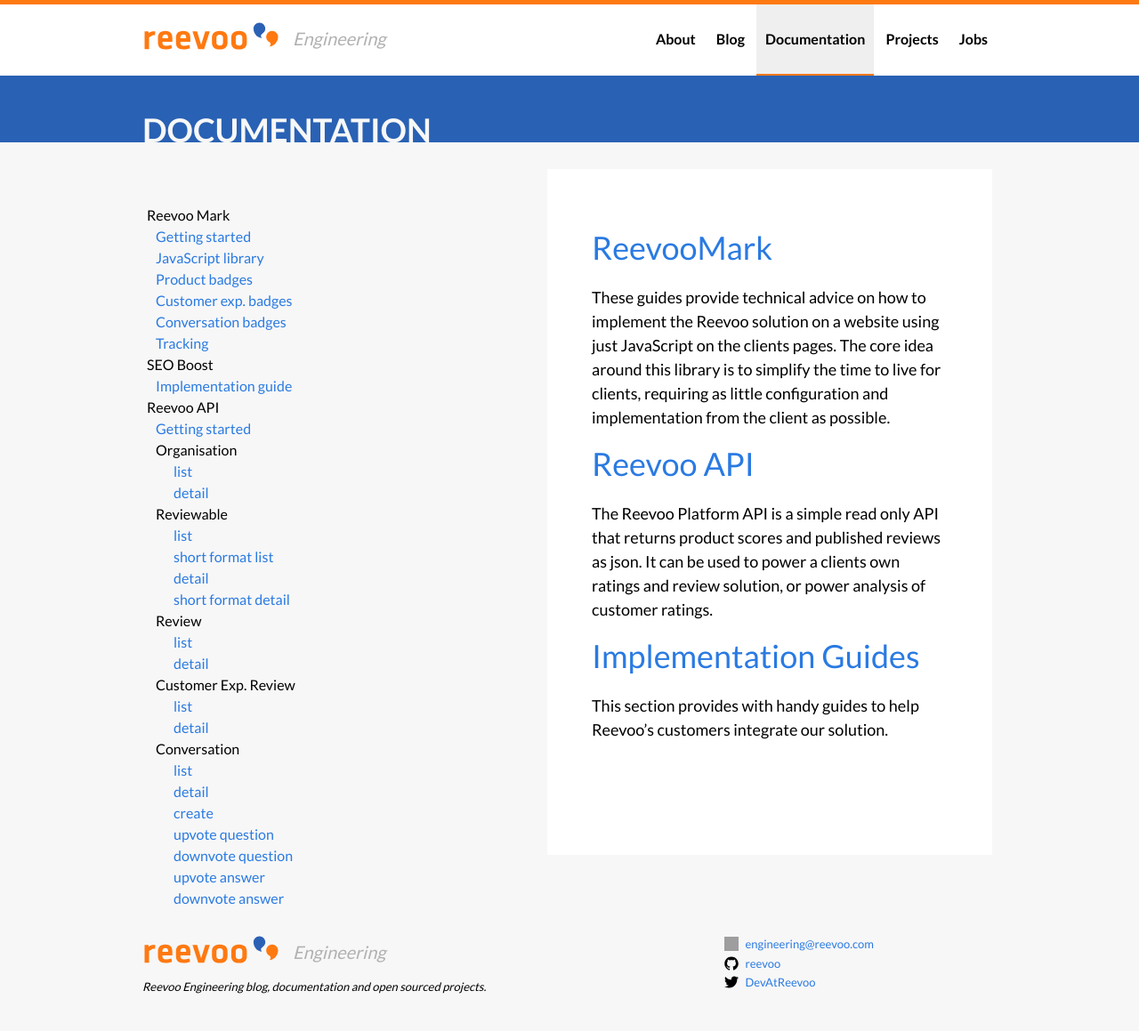
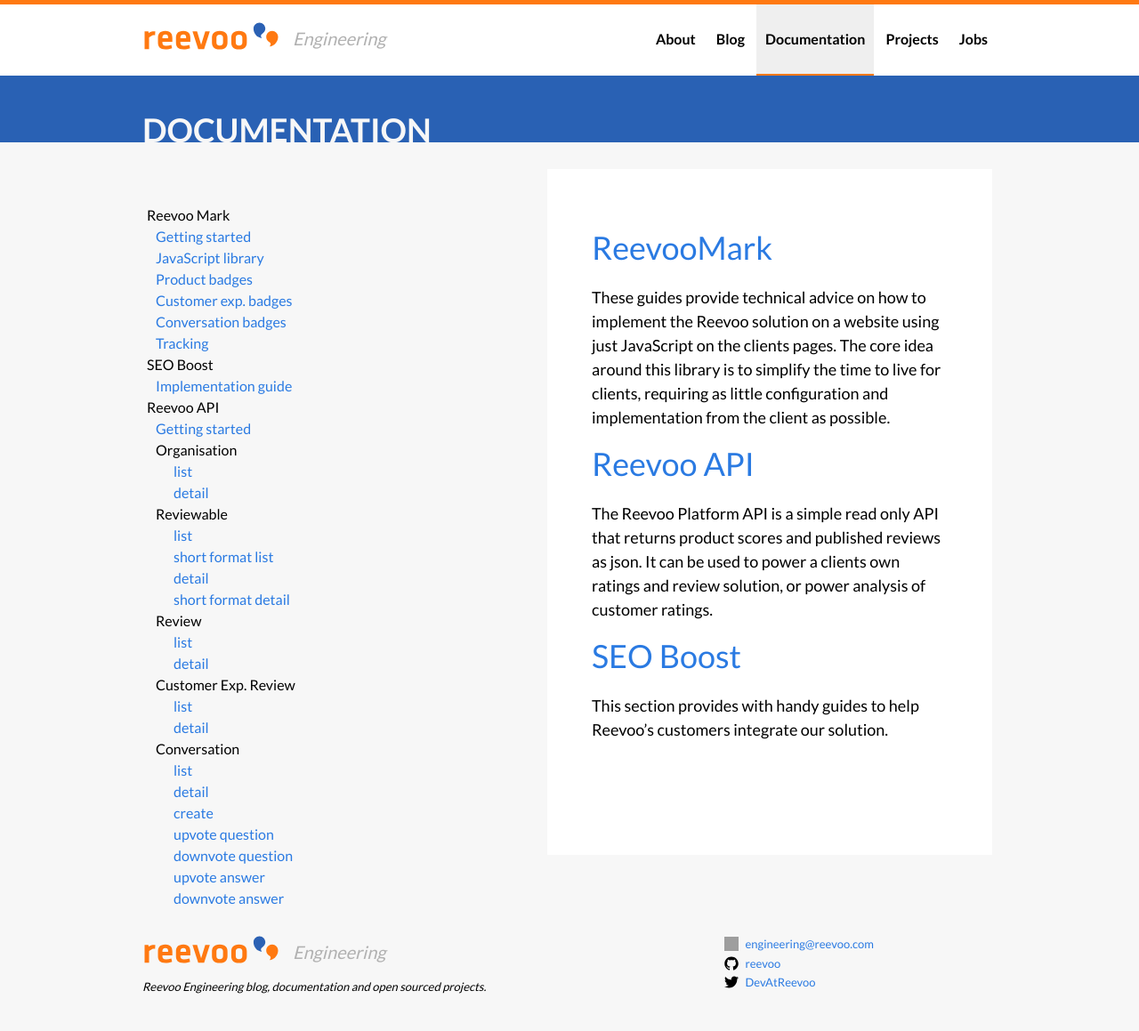
Before and after one commit to reevoo/reevoo.github.io, a Jekyll site: the page built from docs/index.markdown, in a window 1280 px wide. Shown: the whole page at 89% size. Built offline with Jekyll 4.4.1, drawn with Linux system fonts in a browser that asks for light colours; grey boxes are pictures that could not be loaded.

Commit message:
Link to seo boost from main documentation page
Link to seo boost from main documentation page

```diff
--- a/docs/index.markdown
+++ b/docs/index.markdown
@@ -16,7 +16,7 @@
 The Reevoo Platform API is a simple read only API that returns product scores and published reviews as json. It can be used to power a clients own ratings and review solution, or power analysis of customer ratings.
 
 
-[Implementation Guides](implementationguides/index.html)
+[SEO Boost](seoboost/index.html)
 ==========
 
 This section provides with handy guides to help Reevoo's customers integrate our solution.
--- /dev/null
+++ b/docs/seoboost/index.html
@@ -0,0 +1,5 @@
+---
+layout: redirect
+destination: seo-boost
+navId: docs
+---
--- a/docs/seoboost/seo-boost.markdown
+++ b/docs/seoboost/seo-boost.markdown
@@ -3,7 +3,7 @@
 layout: docs
 title: SEO Boost Implementation Guide
 navId: docs
-group: implementationguides
+group: seoboost
 ---
 
 # Overview
```
